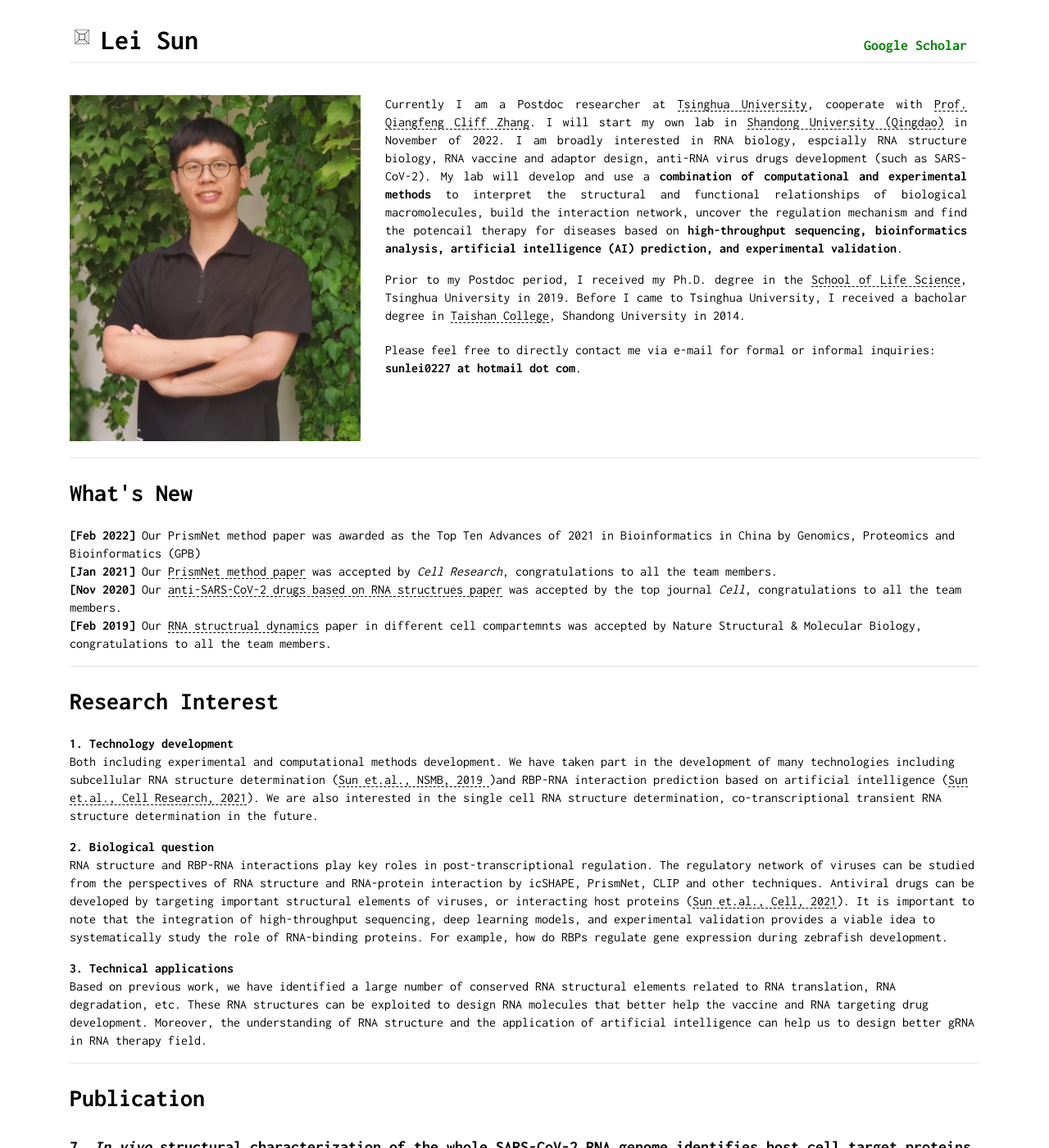
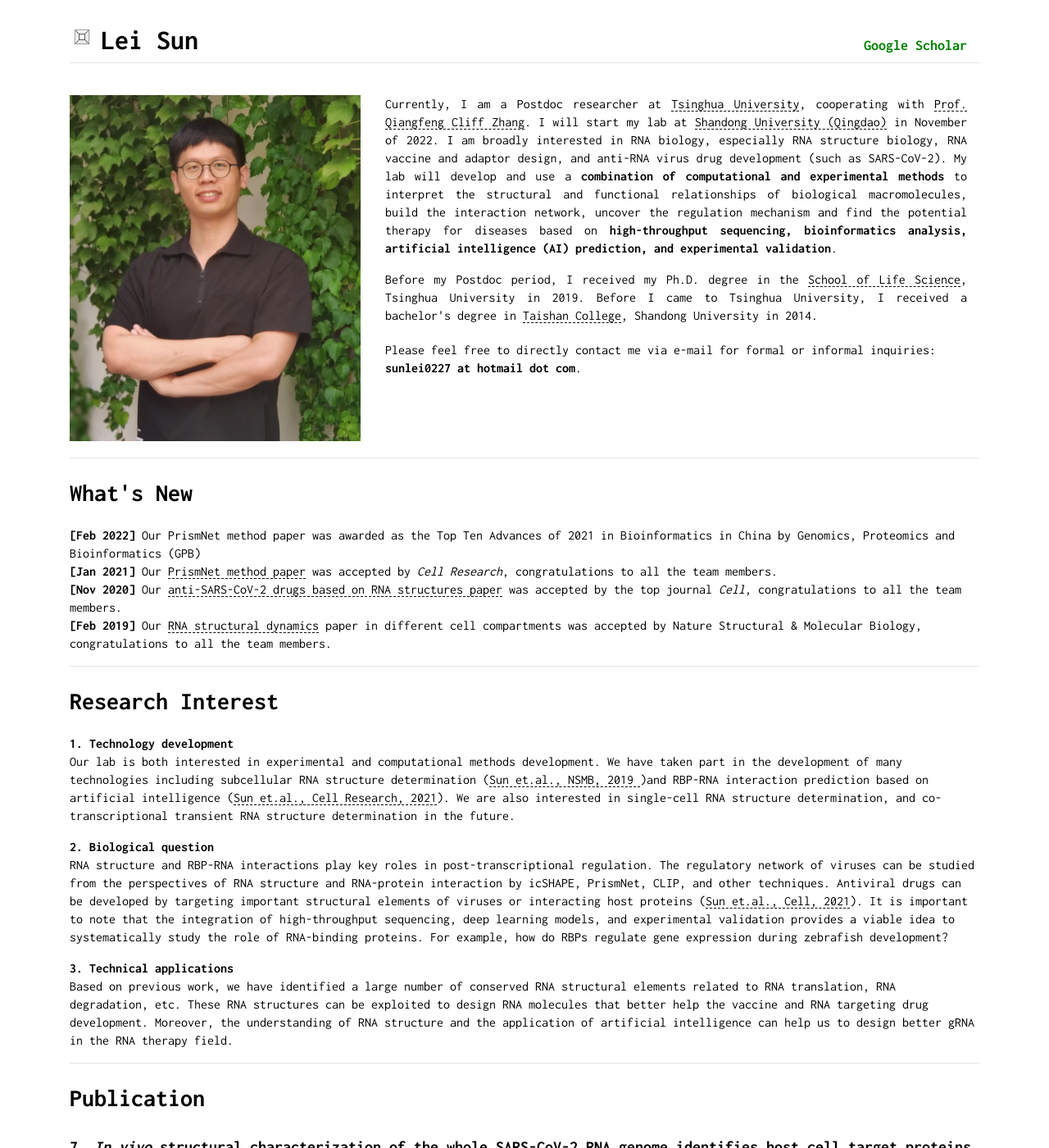
Before and after one commit to sunlei0227/sunlei0227.github.io, a Jekyll site: the page index.html, which Jekyll copies as it is, in a window 1280 px wide and 1400 px high. Shown: the whole window at 82% size. Built offline with Jekyll 4.4.1, drawn with Linux system fonts in a browser that asks for light colours; comment, search, counter and statistics services are not loaded; some of the changed text lies outside the part shown.

Commit message:
Update index.html

```diff
--- a/index.html
+++ b/index.html
@@ -157,14 +157,14 @@
                     <!-- About -->
                     <div class="col-md-8 col-sm-8 col-xs-12">
                         <p align="justify">
-                            Currently I am a Postdoc researcher at <a target="_blank" href="https://www.tsinghua.edu.cn/">Tsinghua University</a>, cooperate with <a target="_blank" href="http://zhanglab.net/team?index=1">Prof. Qiangfeng Cliff Zhang</a>.
-                            I will start my own lab in <a target="_blank" href="http://www.lifesci.sdu.edu.cn/">Shandong University (Qingdao)</a> in November of 2022. I am broadly interested in RNA biology, espcially RNA structure biology, RNA vaccine
-                            and adaptor design, anti-RNA virus drugs development (such as SARS-CoV-2). My lab will develop and use a <b>combination of computational and experimental methods</b> to interpret the structural and functional relationships
-                            of biological macromolecules, build the interaction network, uncover the regulation mechanism and find the potencail therapy for diseases based on <b>high-throughput sequencing, bioinformatics analysis, artificial intelligence (AI) prediction,
+                            Currently, I am a Postdoc researcher at <a target="_blank" href="https://www.tsinghua.edu.cn/">Tsinghua University</a>, cooperating with <a target="_blank" href="http://zhanglab.net/team?index=1">Prof. Qiangfeng Cliff Zhang</a>.
+                            I will start my lab at <a target="_blank" href="http://www.lifesci.sdu.edu.cn/">Shandong University (Qingdao)</a> in November of 2022. I am broadly interested in RNA biology, especially RNA structure biology, RNA vaccine
+                            and adaptor design, and anti-RNA virus drug development (such as SARS-CoV-2). My lab will develop and use a <b>combination of computational and experimental methods</b> to interpret the structural and functional relationships
+                            of biological macromolecules, build the interaction network, uncover the regulation mechanism and find the potential therapy for diseases based on <b>high-throughput sequencing, bioinformatics analysis, artificial intelligence (AI) prediction,
                             and experimental validation</b>.
                         </p>
                         <p align="justify">
-                            Prior to my Postdoc period, I received my Ph.D. degree in the <a target="_blank" href="https://life.tsinghua.edu.cn/">School of Life Science</a>, Tsinghua University in 2019. Before I came to Tsinghua University, I received a bacholar degree in <a target="_blank" href="https://www.tsxt.sdu.edu.cn/">Taishan College</a>, Shandong University in 2014.
+                            Before my Postdoc period, I received my Ph.D. degree in the <a target="_blank" href="https://life.tsinghua.edu.cn/">School of Life Science</a>, Tsinghua University in 2019. Before I came to Tsinghua University, I received a bachelor's degree in <a target="_blank" href="https://www.tsxt.sdu.edu.cn/">Taishan College</a>, Shandong University in 2014.
                         </p>
                         <p style="margin-top: 20px">
                             Please feel free to directly contact me via e-mail for formal or informal inquiries: <b>sunlei0227 at hotmail dot com</b>.
@@ -180,9 +180,9 @@
             <p>
                 <strong>[Feb 2022]</strong> Our PrismNet method paper was awarded as the Top Ten Advances of 2021 in Bioinformatics in China by Genomics, Proteomics and Bioinformatics (GPB)<br />
                 <strong>[Jan 2021]</strong> Our <a href="https://www.biorxiv.org/content/10.1101/2020.05.05.078774v1" target="_blank">PrismNet method paper</a> was accepted by <i>Cell Research</i>, congratulations to all the team members.<br />
-                <strong>[Nov 2020]</strong> Our <a href="https://www.biorxiv.org/content/10.1101/2020.07.07.192732v1" target="_blank">anti-SARS-CoV-2 drugs based on RNA structrues paper</a> was accepted by the top journal <i>Cell</i>, congratulations to all the team members.<br
+                <strong>[Nov 2020]</strong> Our <a href="https://www.biorxiv.org/content/10.1101/2020.07.07.192732v1" target="_blank">anti-SARS-CoV-2 drugs based on RNA structures paper</a> was accepted by the top journal <i>Cell</i>, congratulations to all the team members.<br
                 />
-                <strong>[Feb 2019]</strong> Our <a href="https://www.biorxiv.org/content/10.1101/2020.07.07.192732v1" target="_blank">RNA structrual dynamics</a> paper in different cell compartemnts was accepted by Nature Structural & Molecular Biology, congratulations to all the team members.<br />
+                <strong>[Feb 2019]</strong> Our <a href="https://www.biorxiv.org/content/10.1101/2020.07.07.192732v1" target="_blank">RNA structural dynamics</a> paper in different cell compartments was accepted by Nature Structural & Molecular Biology, congratulations to all the team members.<br />
             </p>
             <hr />
 
@@ -191,19 +191,19 @@
             <p>
                 <p>
                 <strong>1.	Technology development</strong> <br />
-                Both including experimental and computational methods development. We have taken part in the development of many
+                Our lab is both interested in experimental and computational methods development. We have taken part in the development of many
                 technologies including subcellular RNA structure determination (<a href="https://www.nature.com/articles/s41422-021-00476-y" target="_blank">Sun et.al., NSMB, 2019 </a>)and RBP-RNA interaction prediction based
                 on artificial intelligence (<a href="https://www.nature.com/articles/s41422-021-00476-y" target="_blank">Sun et.al., Cell Research, 2021</a>).
-                We are also interested in the single cell RNA structure determination, co-transcriptional transient RNA structure determination in the future.
+                We are also interested in single-cell RNA structure determination, and co-transcriptional transient RNA structure determination in the future.
                 </p>
 
                 <p>
                 <strong>2.	Biological question</strong> <br />
                  RNA structure and RBP-RNA interactions play key roles in post-transcriptional regulation. The regulatory network of viruses can be studied from the perspectives
-                 of RNA structure and RNA-protein interaction by icSHAPE, PrismNet, CLIP and other techniques. Antiviral drugs can be developed by targeting important structural
-                 elements of viruses, or interacting host proteins (<a href="https://www.sciencedirect.com/science/article/pii/S0092867421001586?via%3Dihub" target="_blank">Sun et.al., Cell, 2021</a>).
+                 of RNA structure and RNA-protein interaction by icSHAPE, PrismNet, CLIP, and other techniques. Antiviral drugs can be developed by targeting important structural
+                 elements of viruses or interacting host proteins (<a href="https://www.sciencedirect.com/science/article/pii/S0092867421001586?via%3Dihub" target="_blank">Sun et.al., Cell, 2021</a>).
                  It is important to note that the integration of high-throughput sequencing, deep learning models,
-                 and experimental validation provides a viable idea to systematically study the role of RNA-binding proteins. For example, how do RBPs regulate gene expression during zebrafish development.
+                 and experimental validation provides a viable idea to systematically study the role of RNA-binding proteins. For example, how do RBPs regulate gene expression during zebrafish development?
 
                 </p>
 
```
Also changed, not shown: other parts of index.html (+3 -3 lines).
